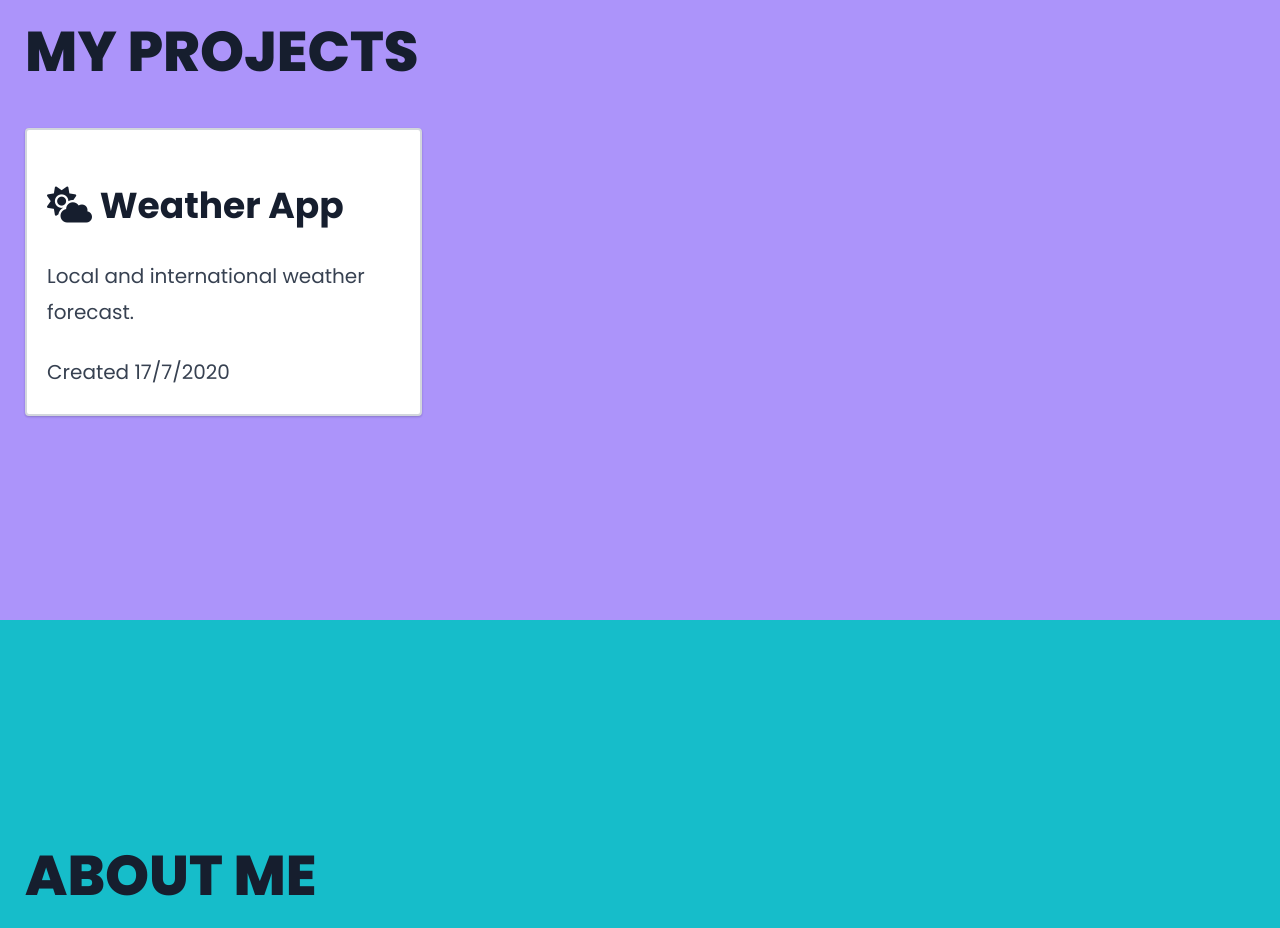
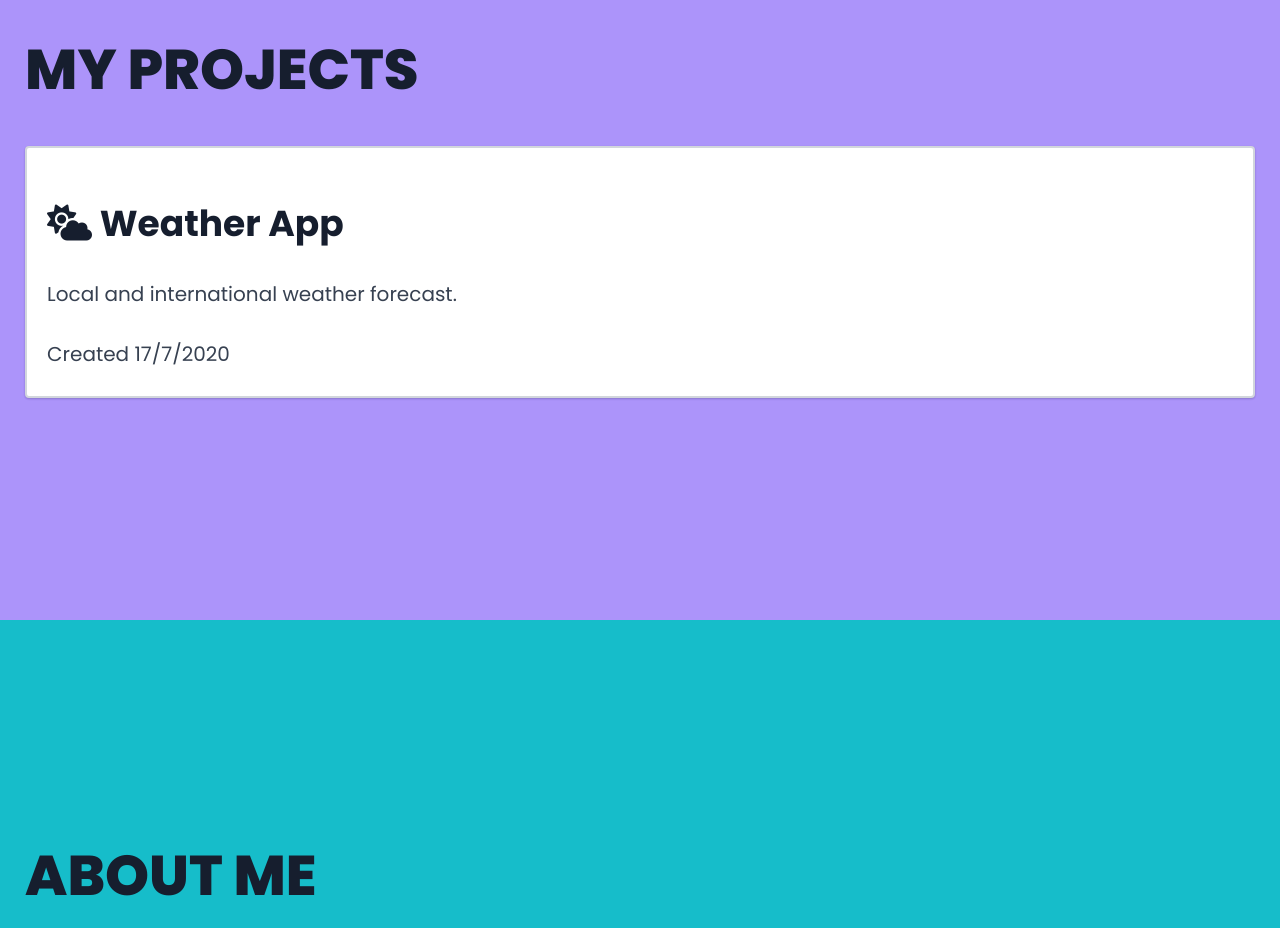
Before and after one commit to RobinMalfait/personal-website, a website: page public/index.html in a window 1280 px wide. Shown: the part 980-1908 px from the top of the page. Drawn offline with Linux system fonts and the light colour scheme.

Commit message:
Removed md:grid-cols-2

```diff
--- a/public/index.html
+++ b/public/index.html
@@ -47,7 +47,7 @@
       <section id="projects" class="bg-purple-400 dark:bg-purple-900 prose prose-sm sm:prose md:prose-lg lg:prose-xl xl:prose-2xl">
         <div class="ch">
           <h1>MY PROJECTS</h1>
-          <div class="grid grid-flow-row md:grid-cols-3 gap-5">
+          <div class="grid grid-flow-row gap-5">
             <div class="box_div">
               <h2><i class="fas fa-cloud-sun"></i> <a href="https://weather-forecast-462.web.app/" aria-label="weather-app-link">Weather App</a></h2>
               <p>Local and international weather forecast.</p>
@@ -57,11 +57,6 @@
 						<div class="box_div">
 							<h2><i class="fas fa-place-of-worship"></i> <a href="#" aria-label="bible-stories-link">Bible Stories</a></h2>
 							<p>Interactive story guide into the old and new testament.</p>
-							<p>Created ?/?/?</p>
-						</div>
-						<div class="box_div">
-							<h2><i class="fas fa-globe-americas"></i> <a href="#" aria-label="world-data-link">World Data</a></h2>
-							<p>Real time population statistics and gathers infomation on how many years you have left to live.</p>
 							<p>Created ?/?/?</p>
 						</div>
 						<div class="box_div">
```
